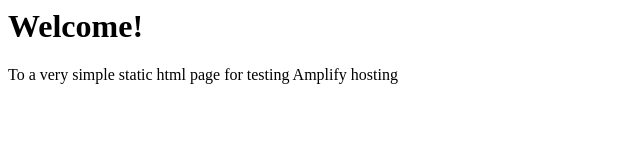
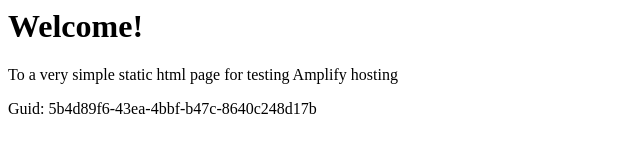
Before and after one commit to aws-aemilia-gru/Github-PR-Commit-Integration-Test-DoNotTouch-Gith-P5X5MO5I-v1-prod-sa-east-1, a website: page src/index.html in a window 1280 px wide. Shown: the whole page, without its empty margins (0-640 px from the left). Drawn offline with Linux system fonts and the light colour scheme.

Commit message:
commit from integ tests

```diff
--- a/src/index.html
+++ b/src/index.html
@@ -1,3 +1,5 @@
+
+
 <html lang="en">
 
 <head>
@@ -10,6 +12,6 @@
 <body>
     <h1>Welcome!</h1>
     <p>To a very simple static html page for testing Amplify hosting</p>
-</body>
+    <p>Guid: 5b4d89f6-43ea-4bbf-b47c-8640c248d17b</p></body>
 
 </html>
```
